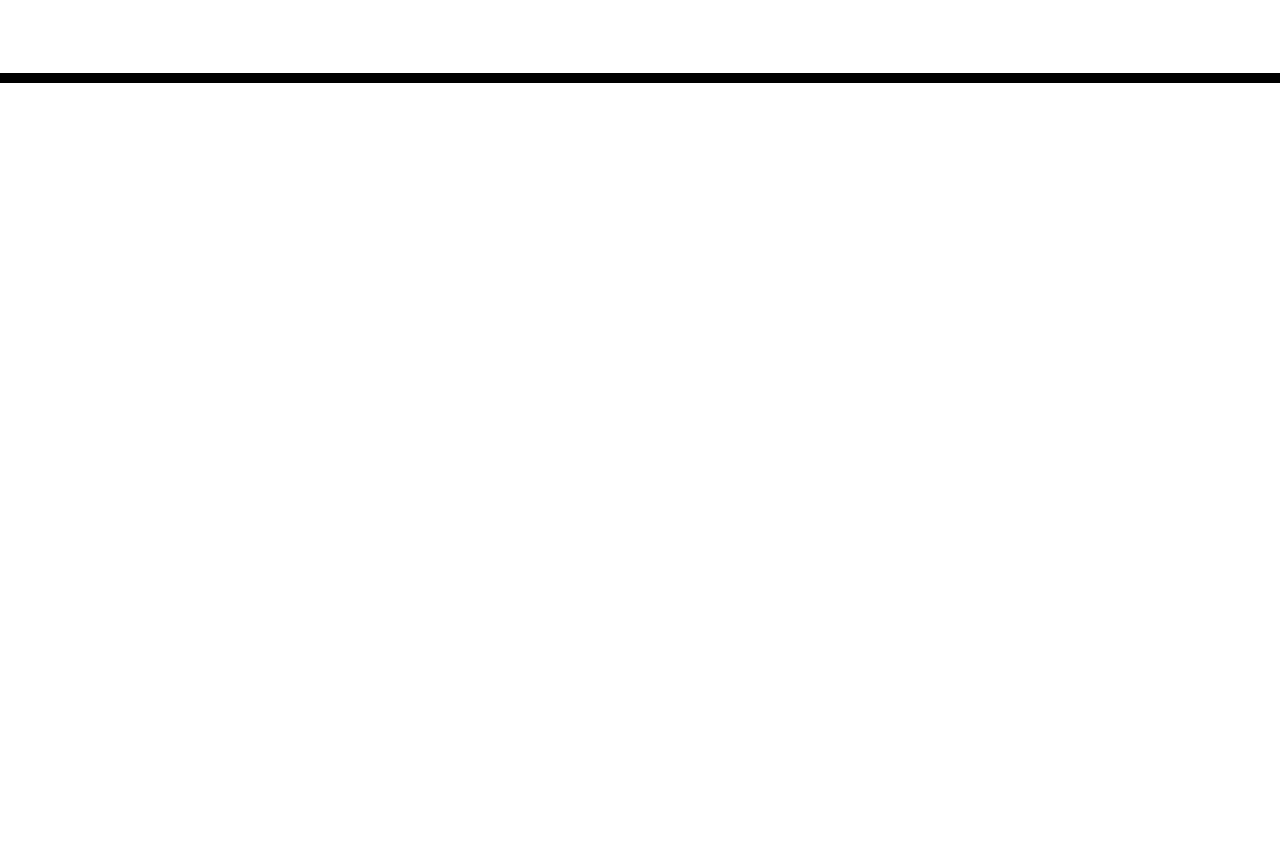
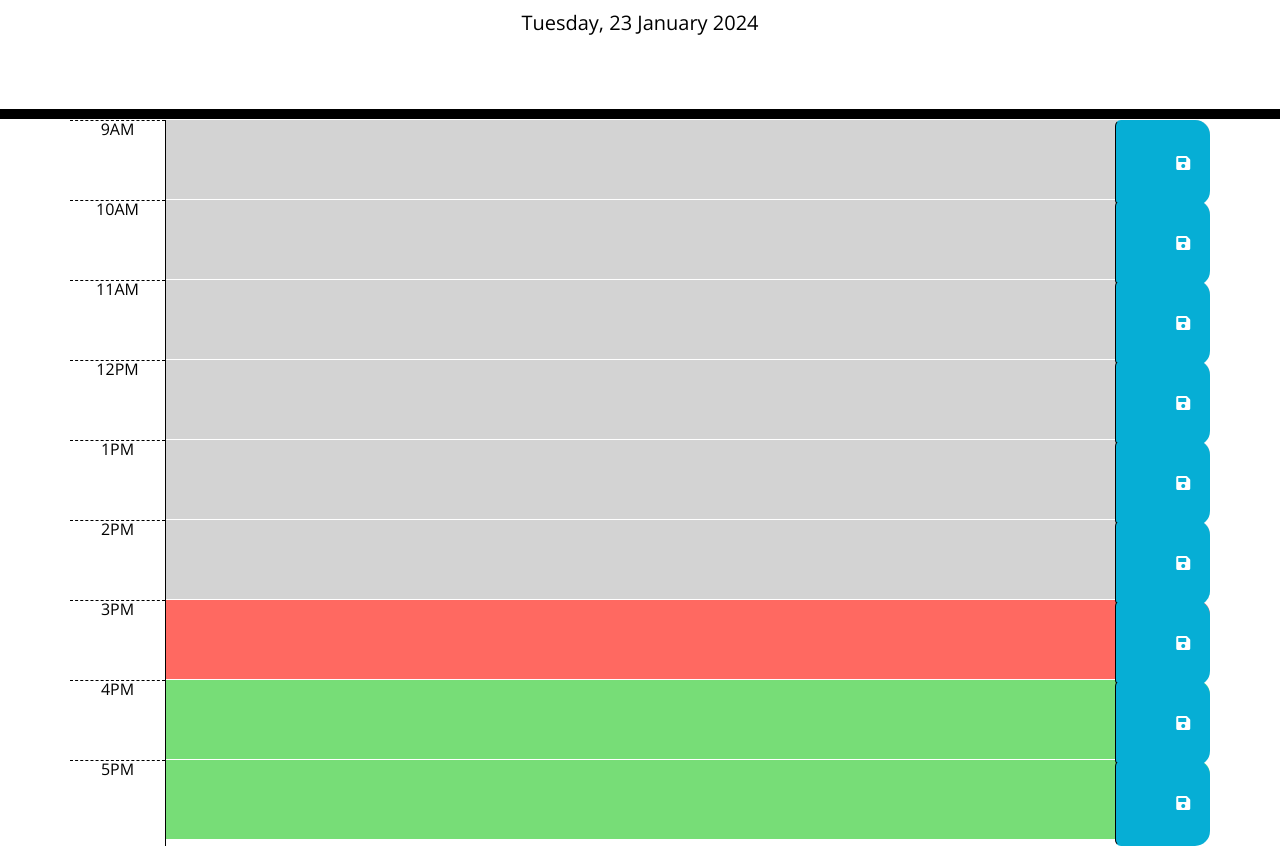
Before and after one commit to HJandu/daily_planner_app, a plain HTML site: page index.html in a window 1280 px wide. Shown: the part 168-1014 px from the top of the page. Before the commit the page ends 800 px from the top, so only its background shows below. Drawn offline with nearby package versions, Linux system fonts and the light colour scheme.

Commit message:
completed code

```diff
--- a/index.html
+++ b/index.html
@@ -32,9 +32,74 @@
     </header>
     <div class="container">
       <!-- Timeblocks go here -->
+      <div id="9" class="row time-block">
+        <div class="col-sm-1 hour">9AM</div>
+        <textarea class="col-sm-10 description"></textarea>
+        <button class="col-sm-1 btn saveBtn">
+          <i class="fas fa-save"></i>
+        </button>
+
+      </div>
+      <div id="10" class="row time-block">
+        <div class="col-sm-1 hour">10AM</div>
+        <textarea class="col-sm-10 description"></textarea>
+        <button class="col-sm-1 btn saveBtn">
+          <i class="fas fa-save"></i>
+        </button>
+      </div>
+      <div id="11" class="row time-block">
+        <div class="col-sm-1 hour">11AM</div>
+        <textarea class="col-sm-10 description"></textarea>
+        <button class="col-sm-1 btn saveBtn">
+          <i class="fas fa-save"></i>
+        </button>
+      </div>
+      <div id="12" class="row time-block">
+        <div class="col-sm-1 hour">12PM</div>
+        <textarea class="col-sm-10 description"></textarea>
+        <button class="col-sm-1 btn saveBtn">
+          <i class="fas fa-save"></i>
+        </button>
+      </div>
+      <div id="13" class="row time-block">
+        <div class="col-sm-1 hour">1PM</div>
+        <textarea class="col-sm-10 description"></textarea>
+        <button class="col-sm-1 btn saveBtn">
+          <i class="fas fa-save"></i>
+        </button>
+      </div>
+      <div id="14" class="row time-block">
+        <div class="col-sm-1 hour">2PM</div>
+        <textarea class="col-sm-10 description"></textarea>
+        <button class="col-sm-1 btn saveBtn">
+          <i class="fas fa-save"></i>
+        </button>
+      </div>
+      <div id="15" class="row time-block">
+        <div class="col-sm-1 hour">3PM</div>
+        <textarea class="col-sm-10 description"></textarea>
+        <button class="col-sm-1 btn saveBtn">
+          <i class="fas fa-save"></i>
+        </button>
+      </div>
+      <div id="16" class="row time-block">
+        <div class="col-sm-1 hour">4PM</div>
+        <textarea class="col-sm-10 description"></textarea>
+        <button class="col-sm-1 btn saveBtn">
+          <i class="fas fa-save"></i>
+        </button>
+      </div>
+      <div id="17" class="row time-block">
+        <div class="col-sm-1 hour">5PM</div>
+        <textarea class="col-sm-10 description"></textarea>
+        <button class="col-sm-1 btn saveBtn">
+          <i class="fas fa-save"></i>
+        </button>
+      </div>
     </div>
 
     <script src="https://cdnjs.cloudflare.com/ajax/libs/jquery/3.2.1/jquery.min.js"></script>
     <script src="https://cdn.jsdelivr.net/npm/dayjs@1/dayjs.min.js"></script>
+    <script src="script.js"></script>
   </body>
 </html>
--- /dev/null
+++ b/script.js
@@ -0,0 +1,27 @@
+var currentDate = dayjs();
+$("#currentDay").text(currentDate.format("dddd, DD MMMM YYYY"));
+
+$(".time-block").each(function () {
+    var currentHour = currentDate.hour();
+    var blockHour = parseInt($(this).attr("id"));
+    if (blockHour < currentHour) {
+        $(this).addClass("past");
+    } else if (blockHour === currentHour) {
+        $(this).addClass("present");
+    } else {
+        $(this).addClass("future");
+    }
+});
+
+$(".saveBtn").on("click", function () {
+    var value = $(this).siblings(".description").val();
+    var time = $(this).parent().attr("id");
+    localStorage.setItem(time, value);
+});
+
+$(".time-block").each(function () {
+    var time = $(this).attr("id");
+    console.log(time);
+    var value = localStorage.getItem(time);
+    $(this).children(".description").val(value);
+});
--- a/style.css
+++ b/style.css
@@ -3,7 +3,7 @@ body {
   font-size: 16px;
   line-height: 1;
 }
-
+/* user types in */
 textarea {
   background: transparent;
   border: none;
@@ -26,6 +26,7 @@ header {
   white-space: pre-wrap;
 }
 
+/* rows for timeblock */
 .time-block {
   text-align: center;
   border-radius: 15px;
```
